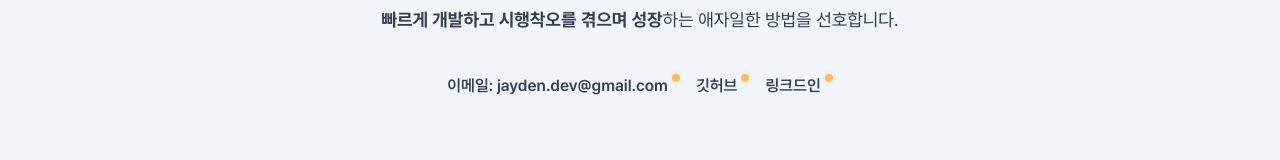
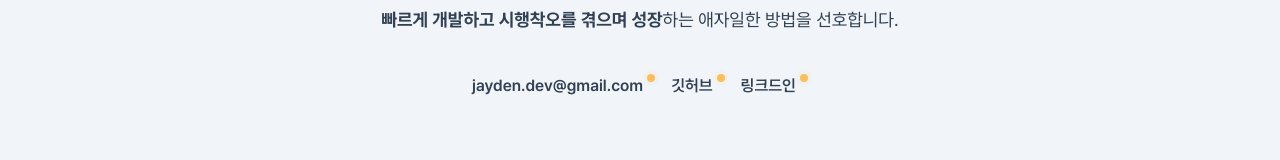
Before and after one commit to JaydenLee1116/jayden-blog-next, a Next.js app: page / in a window 1280 px wide. Shown: the part 603-763 px from the top of the page. Built offline with nearby package versions, Linux system fonts and the light colour scheme.

Commit message:
♻️ refactor #2: PingCircle 컴포넌트 분리 및 적용

```diff
--- a/src/components/Header/index.tsx
+++ b/src/components/Header/index.tsx
@@ -23,7 +23,9 @@ export default function Header() {
     <header className="sticky top-0 flex flex-col items-center justify-between md:flex-row">
       <Link href="/" className="flex gap-2">
         <Image src="/images/favicon.png" width="36" height="36" alt="favicon" priority />
-        <h1 className="text-jayden-0 text-3xl font-bold">{'Jayden { do: smite }'}</h1>
+        <h1 className="text-jayden-0 truncate whitespace-nowrap text-3xl font-bold">
+          {'Jayden { do: smite }'}
+        </h1>
       </Link>
       <div className="flex gap-8">
         <nav className="flex justify-between gap-6">
--- a/src/components/Introduction/index.tsx
+++ b/src/components/Introduction/index.tsx
@@ -1,5 +1,7 @@
 import Image from 'next/image';
 import Link from 'next/link';
+
+import PingCircle from '../PingCircle';
 
 export default function Introduction() {
   return (
@@ -32,31 +34,24 @@ export default function Introduction() {
       </section>
       <section className="flex gap-4">
         <div className="flex gap-1 font-semibold">
-          이메일: jayden.dev@gmail.com
-          <span className="relative flex h-2 w-2">
-            <span className="bg-jayden-0 absolute inline-flex h-full w-full animate-ping rounded-full opacity-75"></span>
-            <span className="bg-jayden-0 relative inline-flex h-2 w-2 rounded-full"></span>
-          </span>
+          jayden.dev@gmail.com
+          <PingCircle status="ing" />
         </div>
         <Link
           href="https://github.com/JaydenLee1116"
           className="hover:text-jayden-0 flex gap-1 font-semibold"
+          target="_blank"
         >
           깃허브
-          <span className="relative flex h-2 w-2">
-            <span className="bg-jayden-0 absolute inline-flex h-full w-full animate-ping rounded-full opacity-75"></span>
-            <span className="bg-jayden-0 relative inline-flex h-2 w-2 rounded-full"></span>
-          </span>
+          <PingCircle status="ing" />
         </Link>
         <Link
           href="https://linkedin.com/in/jaeho-jayden-‍lee-a0a902216"
           className="hover:text-jayden-0 flex gap-1 font-semibold"
+          target="_blank"
         >
           링크드인
-          <span className="relative flex h-2 w-2">
-            <span className="bg-jayden-0 absolute inline-flex h-full w-full animate-ping rounded-full opacity-75"></span>
-            <span className="bg-jayden-0 relative inline-flex h-2 w-2 rounded-full"></span>
-          </span>
+          <PingCircle status="ing" />
         </Link>
       </section>
     </section>
--- /dev/null
+++ b/src/components/PingCircle/index.tsx
@@ -0,0 +1,21 @@
+type Props = {
+  status: 'ing' | 'done';
+};
+
+export default function PingCircle({ status = 'ing' }: Props) {
+  if (status === 'done') {
+    return (
+      <span className="relative flex h-2 w-2">
+        <span className="absolute inline-flex h-full w-full rounded-full bg-slate-700 opacity-75 dark:bg-slate-100"></span>
+        <span className="relative inline-flex h-2 w-2 rounded-full bg-slate-700 dark:bg-slate-100"></span>
+      </span>
+    );
+  }
+
+  return (
+    <span className="relative flex h-2 w-2">
+      <span className="bg-jayden-0 absolute inline-flex h-full w-full animate-ping rounded-full opacity-75"></span>
+      <span className="bg-jayden-0 relative inline-flex h-2 w-2 rounded-full"></span>
+    </span>
+  );
+}
```
